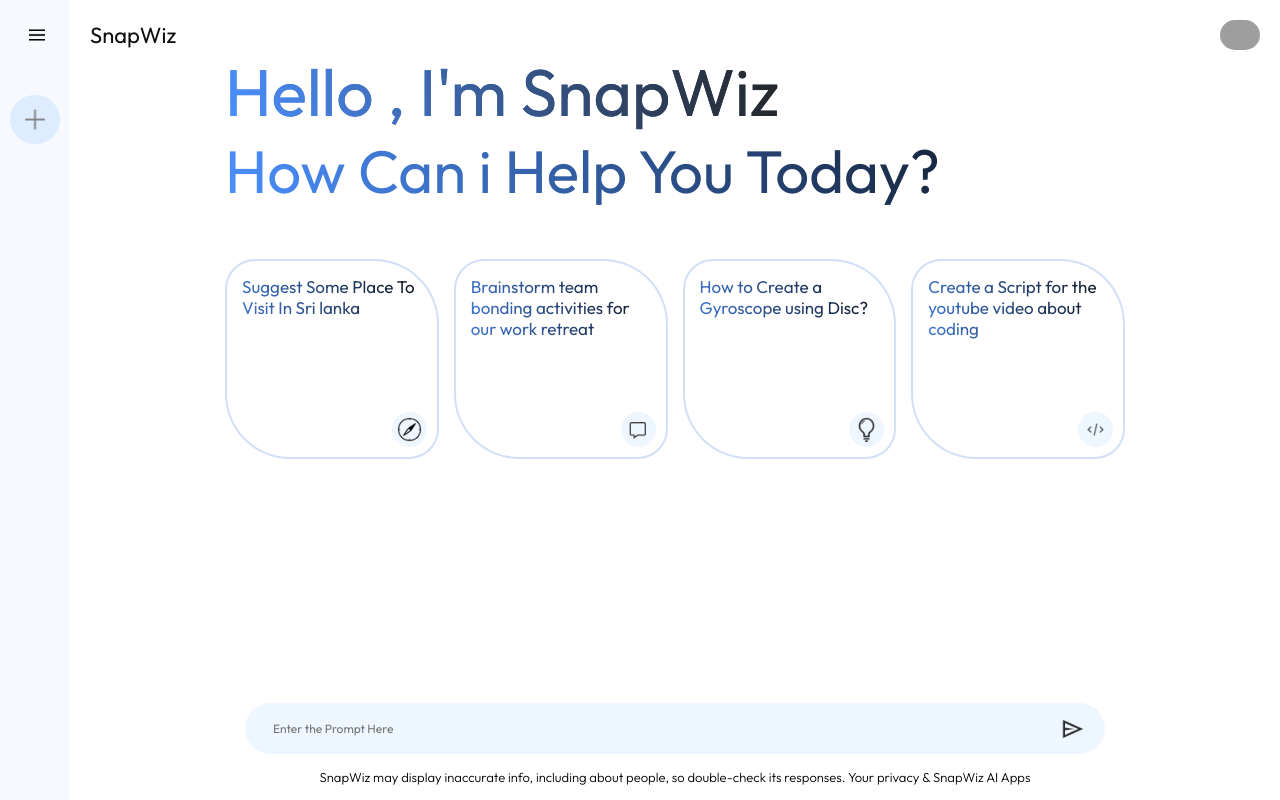
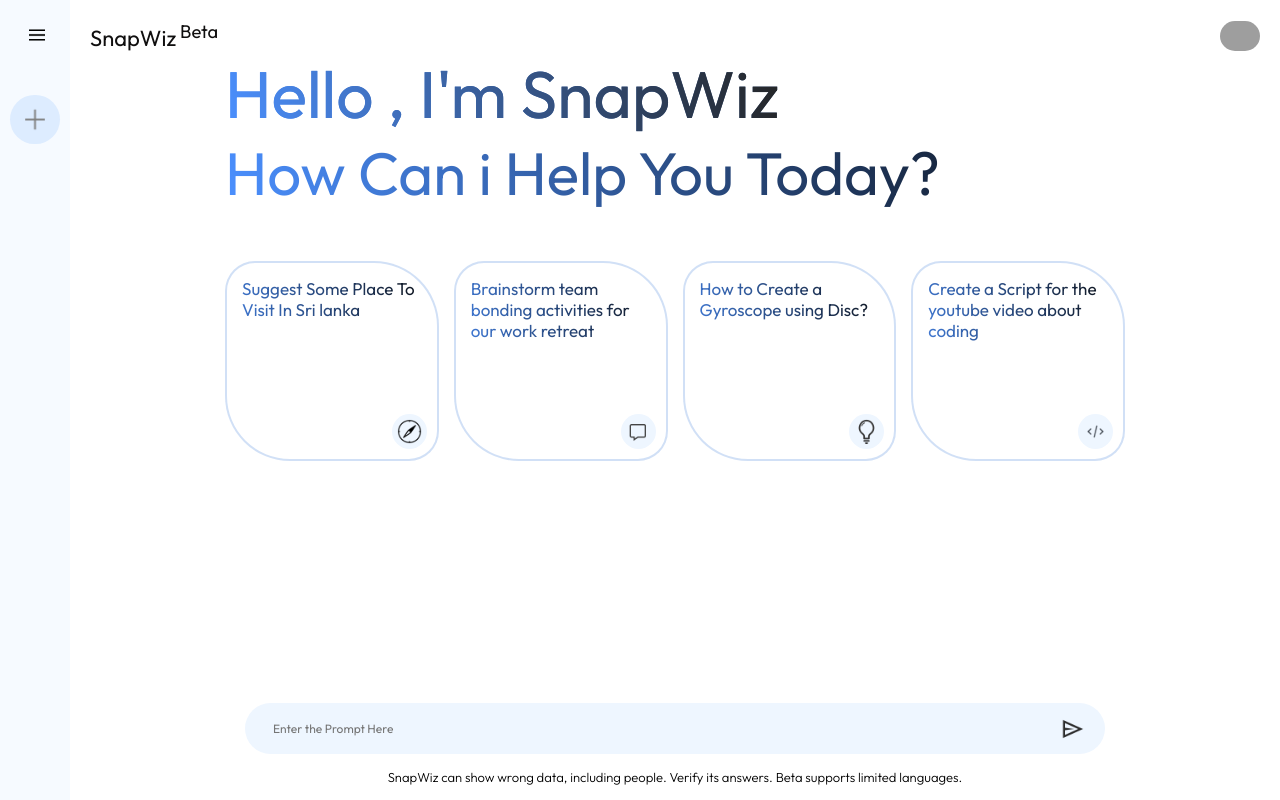
Before and after one commit to SejasAi2004/SnapWiz-Ai, a React (Vite) app: page / in a window 1280 px wide. Built offline with nearby package versions, Linux system fonts and the light colour scheme; grey boxes are pictures that could not be loaded.

Commit message:
Update Main.jsx

```diff
--- a/src/components/main/Main.jsx
+++ b/src/components/main/Main.jsx
@@ -19,7 +19,7 @@ const Main = () => {
   return (
     <div className="main">
       <div className="nav">
-        <p>SnapWiz</p>
+        <p>SnapWiz<sup> Beta</sup></p>
         <img src={assets.user} alt="" />
       </div>
       <div className="main-container">
@@ -117,8 +117,7 @@ const Main = () => {
           </div>
           <div className="bottom-info">
             <p>
-              SnapWiz may display inaccurate info, including about people, so
-              double-check its responses. Your privacy & SnapWiz AI Apps
+SnapWiz can show wrong data, including people. Verify its answers. Beta supports limited languages.
             </p>
           </div>
         </div>
```
